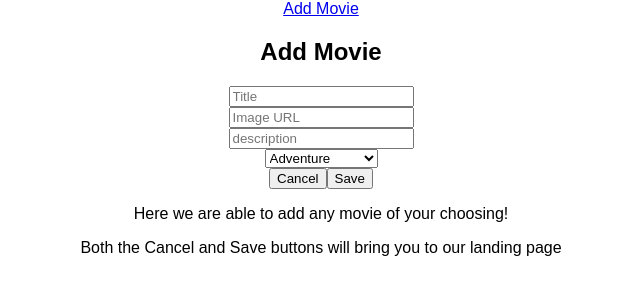
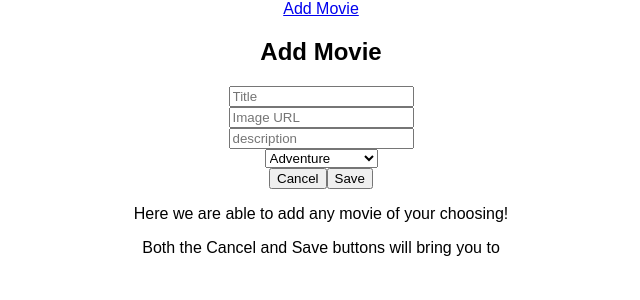
Before and after one commit to michaelshaleen/Weekend-Movie-Saga, a React (Create React App) app: page /#/add_Movie in a window 1280 px wide. Shown: the top 300 px of the page, without its empty margins (319-959 px from the left). Built offline with nearby package versions, Linux system fonts and the light colour scheme.

Commit message:
changing types to reorganize and fix map error

```diff
--- a/src/components/AddMovie/AddMovie.jsx
+++ b/src/components/AddMovie/AddMovie.jsx
@@ -89,7 +89,7 @@ function AddMovie() {
 
     <div>
       <p>Here we are able to add any movie of your choosing!</p>
-      <p>Both the Cancel and Save buttons will bring you to our landing page</p>
+      <p>Both the Cancel and Save buttons will bring you to</p>
     </div>
     </>
   )
--- a/src/index.js
+++ b/src/index.js
@@ -18,7 +18,7 @@ function* rootSaga() {
     yield takeEvery('FETCH_GENRES', fetchGenres);
 }
 
-
+//maybe use only reducers instead of axios.post
 function* setMovies(action) {
   try {
       yield axios.post('/api/movie/:id', action.payload);
```
